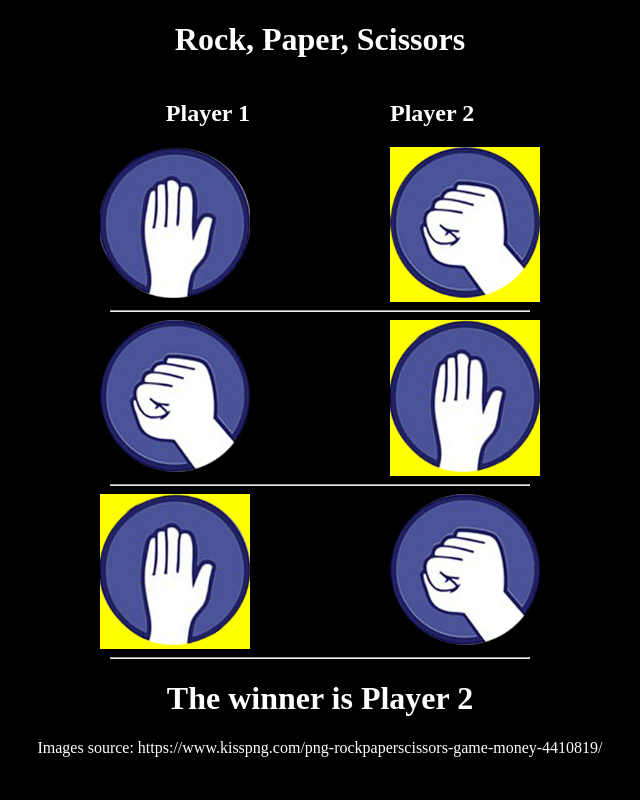
After one commit to IvonneS/cst336, a PHP site: page /practice/rps.php in a window 1280 px wide. The commit adds this page. Shown: the whole page, without its empty margins (320-960 px from the left). Run offline with PHP 8.4, Linux system fonts and the light colour scheme.

Commit message:
updating lab2

```diff
--- /dev/null
+++ b/practice/rps.php
@@ -0,0 +1,159 @@
+<?php
+    function getRandomPic($randon_value){
+
+        switch($symbol){
+            case 0:
+                $symbol = "paper";
+            break;
+            case 1:
+                $symbol = "rock";
+            break;
+            case 2:
+                $symbol = "scissors";
+            break;
+        }
+
+
+    }
+    function display(){
+
+    }
+  ?>
+
+
+
+
+<!DOCTYPE html>
+<html>
+
+<head>
+    <title> RPS </title>
+    <style type="text/css">
+        body {
+            background-color: black;
+            color: white;
+            text-align: center;
+        }
+
+        .row {
+            display: flex;
+            justify-content: center;
+        }
+
+        .col {
+            text-align: center;
+            margin: 0 70px;
+        }
+
+        .matchWinner {
+            background-color: yellow;
+            margin: 0 70px;
+        }
+
+        #finalWinner {
+            margin: 0 auto;
+            width: 500px;
+            text-align: center;
+        }
+
+        hr {
+            width:33%;
+        }
+    </style>
+</head>
+
+<body>
+
+    <h1> Rock, Paper, Scissors </h1>
+
+    <div class="row">
+        <div class="col">
+            <h2>Player 1</h2>
+        </div>
+        <div class="col">
+            <h2>Player 2</h2>
+        </div>
+    </div>
+
+    <div class="row">
+        <div class='col'>
+            <?php
+            $symbol = "paper";
+            echo "<img src='img/rps/$symbol.png' alt='scissors' width='150'>" ?></div>
+        <div class='col, matchWinner'><img src='img/rps/rock.png' alt='rock' width='150'></div>
+    </div>
+    <hr>
+
+    <div class="row">
+
+
+
+
+
+
+
+
+
+
+
+
+
+
+
+
+
+
+
+
+
+
+
+
+
+
+
+
+
+
+
+
+
+
+
+
+
+
+
+
+
+
+
+
+
+
+
+
+
+
+
+
+        <div class='col'><img src='img/rps/rock.png' alt='rock' width='150'></div>
+        <div class='col, matchWinner'><img src='img/rps/paper.png' alt='paper' width='150'></div>
+    </div>
+    <hr>
+
+    <div class="row">
+        <div class='col, matchWinner'><img src='img/rps/paper.png' alt='paper' width='150'></div>
+        <div class='col'><img src='img/rps/rock.png' alt='rock' width='150'></div>
+    </div>
+    <hr>
+
+    <div id="finalWinner">
+
+        <h1>The winner is Player 2</h1>
+
+    </div>
+    Images source: https://www.kisspng.com/png-rockpaperscissors-game-money-4410819/
+</body>
+
+</html>
```
Also changed, not shown: labs/lab2/functions.php (added, +60 -0 lines), labs/lab2/index.php (+22 -1 lines), labs/lab2/review/randomColor.php (added, +45 -0 lines), labs/lab3/review/getSession.php (added, +12 -0 lines), labs/lab3/review/setSession.php (added, +16 -0 lines), labs/lab2/img/cherry.png, labs/lab2/img/grapes.png, labs/lab2/img/lemon.png, labs/lab2/img/orange.png, labs/lab2/img/seven.png, practice/img/rps/paper.png (added), practice/img/rps/rock.png (added), practice/img/rps/scissors.png (added), 1 other file.
